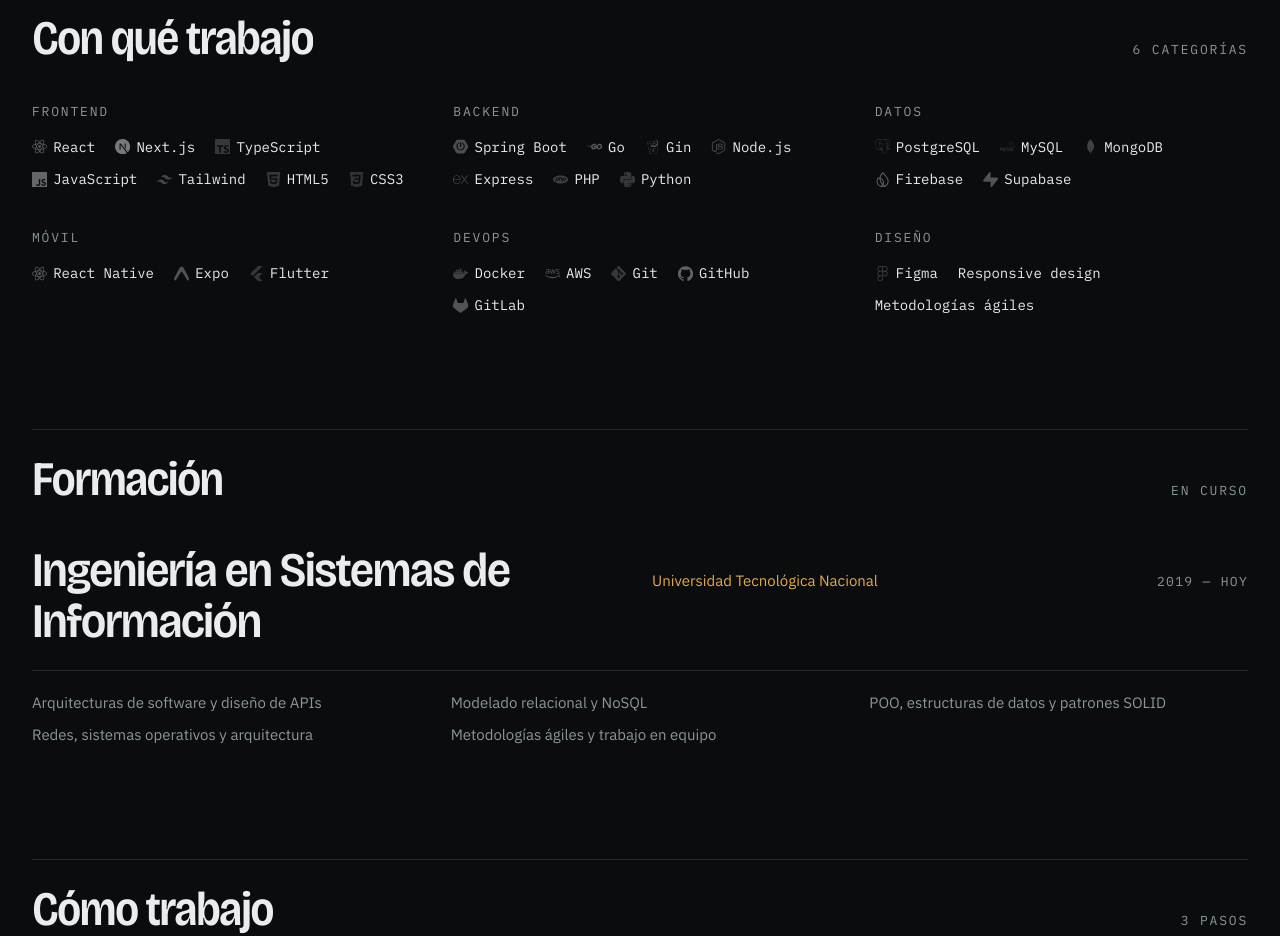
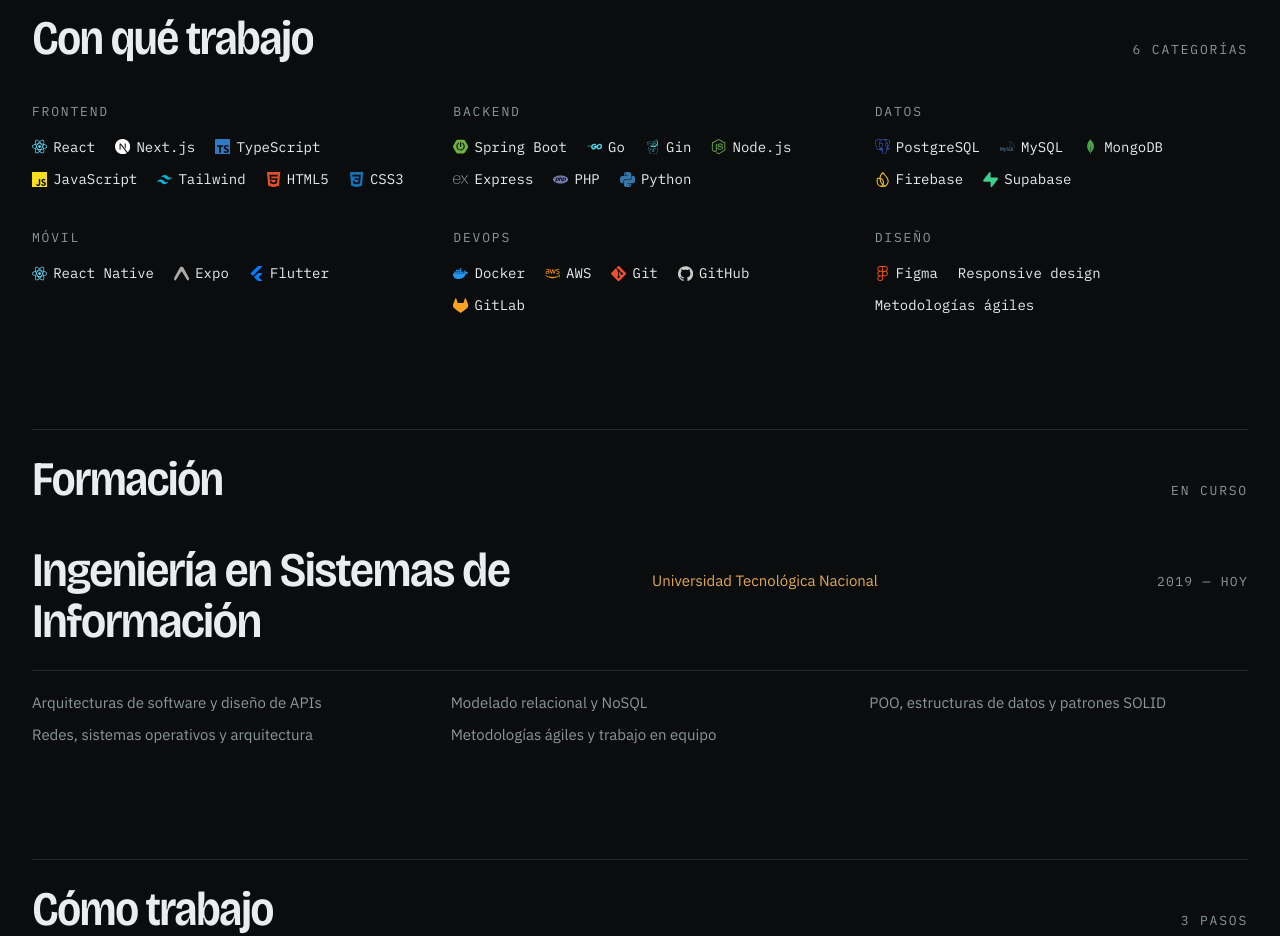
Before and after one commit to IgnacioIbaigorria/portfolio, a React (Create React App) app: page / in a window 1280 px wide. Shown: the part 2060-2996 px from the top of the page. Built offline with nearby package versions, Linux system fonts and the light colour scheme.

Commit message:
fix(skills): iconos de tecnología a full color en reposo
Los íconos vuelven a su color de marca desde el inicio — junto con el
retirato son la cromática de la página. Se elimina el desaturado y el
opacity de reposo; el hover solo mantiene el lift de -2px.

```diff
--- a/src/pages/Home.js
+++ b/src/pages/Home.js
@@ -415,10 +415,11 @@
                       className="group flex items-center gap-1.5 text-small text-frost"
                     >
                       {tech.icon && (
-                        /* Rests dimmed; the chip's hover lights it to its brand
-                           color and lifts it 2px. Names stay readable either way. */
+                        /* Full brand color at rest — the icons are the page's
+                           chroma alongside the portrait. Hover only lifts them
+                           2px; the color never changes. */
                         <span
-                          className="text-[0.95rem] leading-none opacity-45 saturate-0 transition-all duration-300 ease-out group-hover:-translate-y-0.5 group-hover:opacity-100 group-hover:saturate-100"
+                          className="text-[0.95rem] leading-none transition-transform duration-300 ease-out group-hover:-translate-y-0.5"
                           style={{ color: tech.color }}
                           aria-hidden="true"
                         >
```
Also changed, not shown: 1 other file (tests, documents, lock files or other folders).
